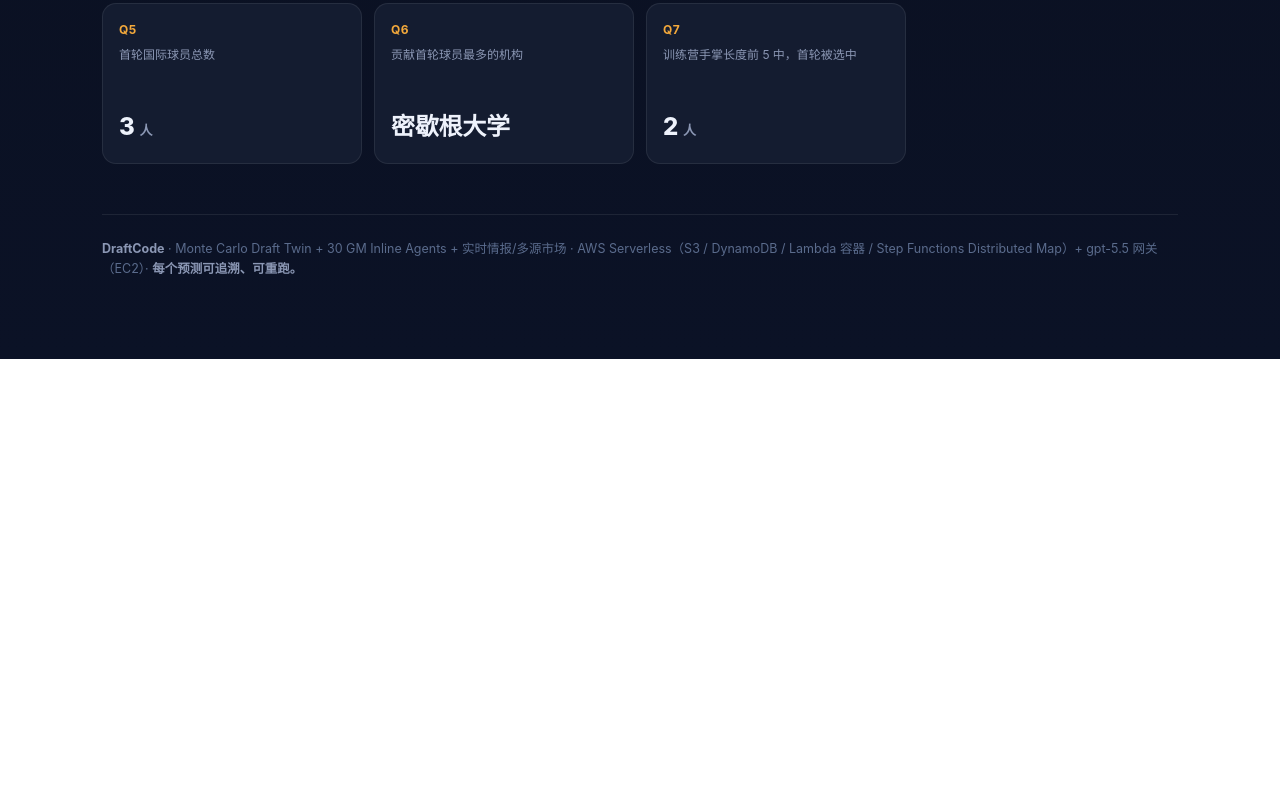
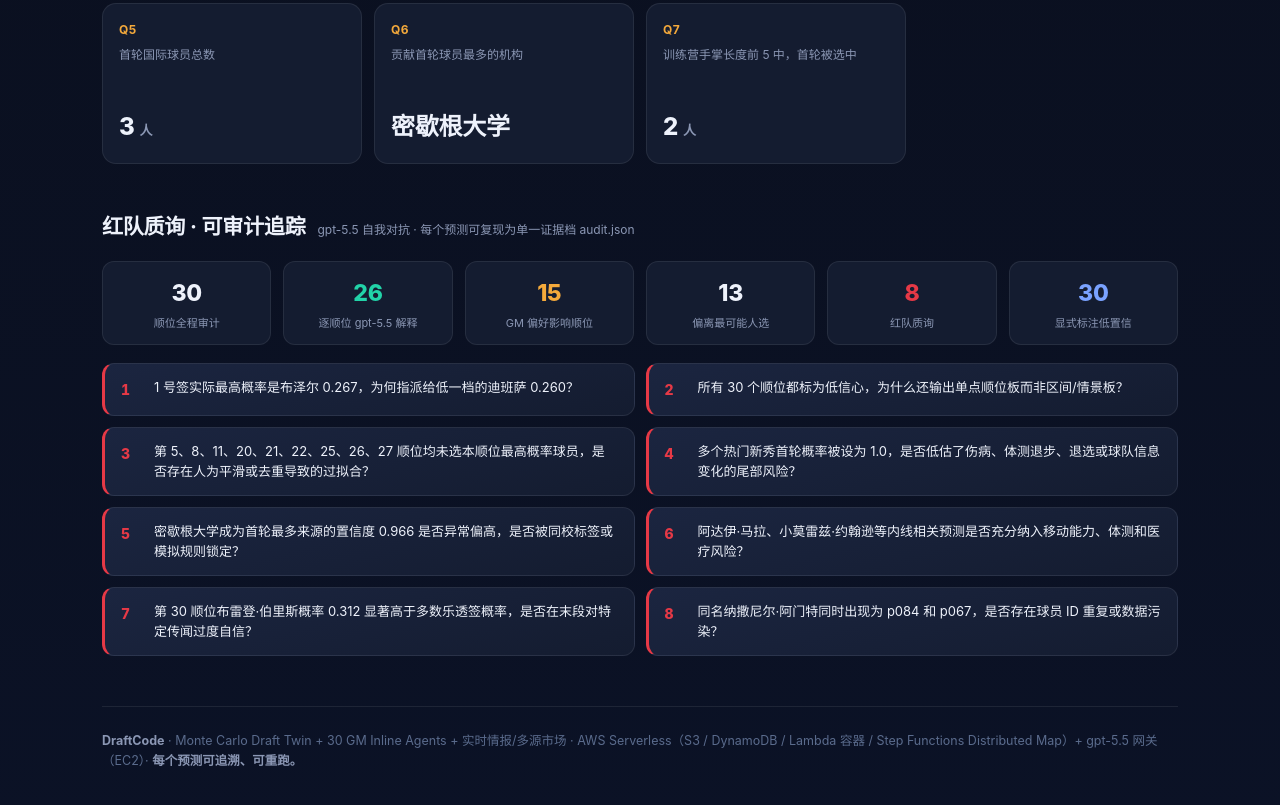
Before and after one commit to Jackey0903/draftcode, a plain HTML site: page web/draft_room.html in a window 1280 px wide. Shown: the part 2250-3055 px from the top of the page. Before the commit the page ends 2609 px from the top, so only its background shows below. Drawn offline with Linux system fonts and the light colour scheme.

Commit message:
feat(web): 前端新增「红队质询 · 可审计追踪」面板(创新点5可视化)
- 里程碑后新增红队/审计 section:6 项审计完整度指标条
  (30 全审计 / 26 解释 / 15 GM 影响 / 13 偏离最可能 / 8 红队质询 / 30 低置信)
  + 8 条 gpt-5.5 红队自我质询卡片(红色强调,匹配现有 NBA 暗色风格)
- 数据取自真实 outputs/{redteam,audit}.json;node --check + 标签平衡校验通过
- 兑现 hero/foot 早已声称的「可审计」:此前仅文案,现在有实证面板
- 注:线上 EC2 仍是旧版,与 PICKS 刷新一并在最终全流程刷新时 scp 部署

Co-Authored-By: Claude Opus 4.8 <noreply@anthropic.com>

```diff
--- a/web/draft_room.html
+++ b/web/draft_room.html
@@ -66,6 +66,17 @@
   .ms .d{font-size:12px;color:var(--mut);margin:7px 0 12px;line-height:1.45;min-height:50px}
   .ms .a{font-size:24px;font-weight:800;letter-spacing:-.01em}
   .ms .a small{font-size:13px;color:var(--mut);font-weight:600}
+  /* red team / audit */
+  .audit{display:grid;grid-template-columns:repeat(6,1fr);gap:12px;margin-bottom:18px}
+  .au{background:var(--card);border:1px solid var(--line);border-radius:12px;padding:13px 14px;text-align:center}
+  .au .n{font-size:23px;font-weight:800;letter-spacing:-.01em}
+  .au .l{font-size:11px;color:var(--mut);margin-top:4px;line-height:1.35}
+  .au .n.r{color:var(--accent)} .au .n.t{color:var(--teal)} .au .n.g{color:var(--gold)} .au .n.b{color:#7aa2ff}
+  .rt{display:grid;grid-template-columns:repeat(2,1fr);gap:11px}
+  .rtq{display:flex;gap:13px;background:linear-gradient(165deg,var(--card2),var(--card));
+    border:1px solid var(--line);border-left:3px solid var(--accent);border-radius:12px;padding:14px 16px}
+  .rtq .qn{font-size:14px;font-weight:800;color:var(--accent);min-width:20px;font-variant-numeric:tabular-nums;padding-top:1px}
+  .rtq p{font-size:13px;color:var(--txt);line-height:1.5}
   .foot{margin-top:50px;padding-top:24px;border-top:1px solid var(--line);color:var(--dim);font-size:12.5px}
   .foot b{color:var(--mut)}
   @media(max-width:760px){.metrics,.agents,.mgrid{grid-template-columns:repeat(2,1fr)}.board{grid-template-columns:1fr}h1{font-size:32px}}
@@ -113,6 +124,10 @@
   <div class="sec-h"><h2>7 道里程碑预测</h2><span class="tag">同一批模拟顺手算出 · 28 分</span></div>
   <div class="mgrid" id="ms"></div>
 
+  <div class="sec-h"><h2>红队质询 · 可审计追踪</h2><span class="tag">gpt-5.5 自我对抗 · 每个预测可复现为单一证据档 audit.json</span></div>
+  <div class="audit" id="audit"></div>
+  <div class="rt" id="rt"></div>
+
   <div class="foot">
     <b>DraftCode</b> · Monte Carlo Draft Twin + 30 GM Inline Agents + 实时情报/多源市场 ·
     AWS Serverless（S3 / DynamoDB / Lambda 容器 / Step Functions Distributed Map）+ gpt-5.5 网关（EC2）·
@@ -152,6 +167,20 @@ PICKS.forEach(([no,ab,nm,p,tr])=>{const[tn,tc]=TEAM[ab]||["其他","#888"];
 const ms=document.getElementById('ms');
 MS.forEach(([q,d,a,u])=>{ms.insertAdjacentHTML('beforeend',`<div class="ms"><div class="q">${q}</div>
   <div class="d">${d}</div><div class="a">${a}${u?` <small>${u}</small>`:''}</div></div>`);});
+const AUDIT=[['30','顺位全程审计',''],['26','逐顺位 gpt-5.5 解释','t'],['15','GM 偏好影响顺位','g'],
+['13','偏离最可能人选',''],['8','红队质询','r'],['30','显式标注低置信','b']];
+const RT=['1 号签实际最高概率是布泽尔 0.267，为何指派给低一档的迪班萨 0.260？',
+'所有 30 个顺位都标为低信心，为什么还输出单点顺位板而非区间/情景板？',
+'第 5、8、11、20、21、22、25、26、27 顺位均未选本顺位最高概率球员，是否存在人为平滑或去重导致的过拟合？',
+'多个热门新秀首轮概率被设为 1.0，是否低估了伤病、体测退步、退选或球队信息变化的尾部风险？',
+'密歇根大学成为首轮最多来源的置信度 0.966 是否异常偏高，是否被同校标签或模拟规则锁定？',
+'阿达伊·马拉、小莫雷兹·约翰逊等内线相关预测是否充分纳入移动能力、体测和医疗风险？',
+'第 30 顺位布雷登·伯里斯概率 0.312 显著高于多数乐透签概率，是否在末段对特定传闻过度自信？',
+'同名纳撒尼尔·阿门特同时出现为 p084 和 p067，是否存在球员 ID 重复或数据污染？'];
+const au=document.getElementById('audit');
+AUDIT.forEach(([n,l,c])=>{au.insertAdjacentHTML('beforeend',`<div class="au"><div class="n ${c}">${n}</div><div class="l">${l}</div></div>`);});
+const rt=document.getElementById('rt');
+RT.forEach((q,i)=>{rt.insertAdjacentHTML('beforeend',`<div class="rtq"><div class="qn">${i+1}</div><p>${q}</p></div>`);});
 </script>
 </body>
 </html>
```
